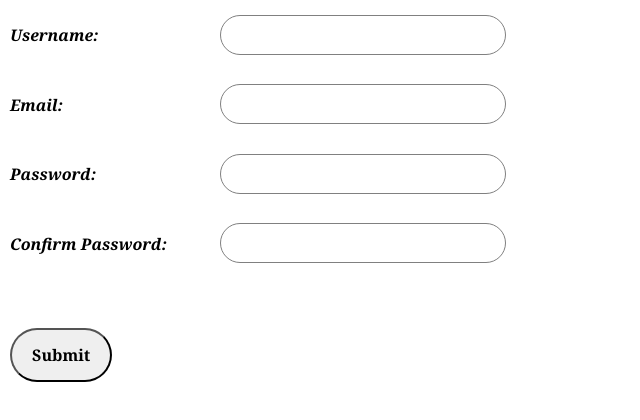
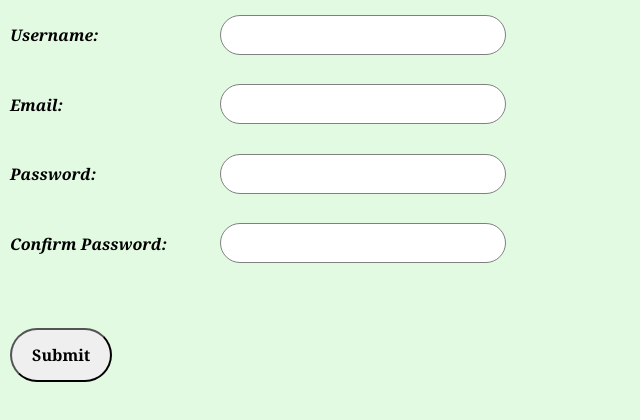
Before and after one commit to riccvargiu-eng/frontendreact, a React (Vite) app in the folder vite-project/: page / in a window 1280 px wide. Shown: the top 420 px of the page, without its empty margins (0-640 px from the left). Built offline with nearby package versions, Linux system fonts and the light colour scheme.

Commit message:
style: Add background color to body for improved visual appeal

```diff
--- a/vite-project/src/assets/components/form/form.css
+++ b/vite-project/src/assets/components/form/form.css
@@ -57,3 +57,7 @@ input {
 div {
   margin-bottom: 15px;
 }
+
+body {
+  background-color: rgba(144, 238, 144, 0.256);
+}
```
